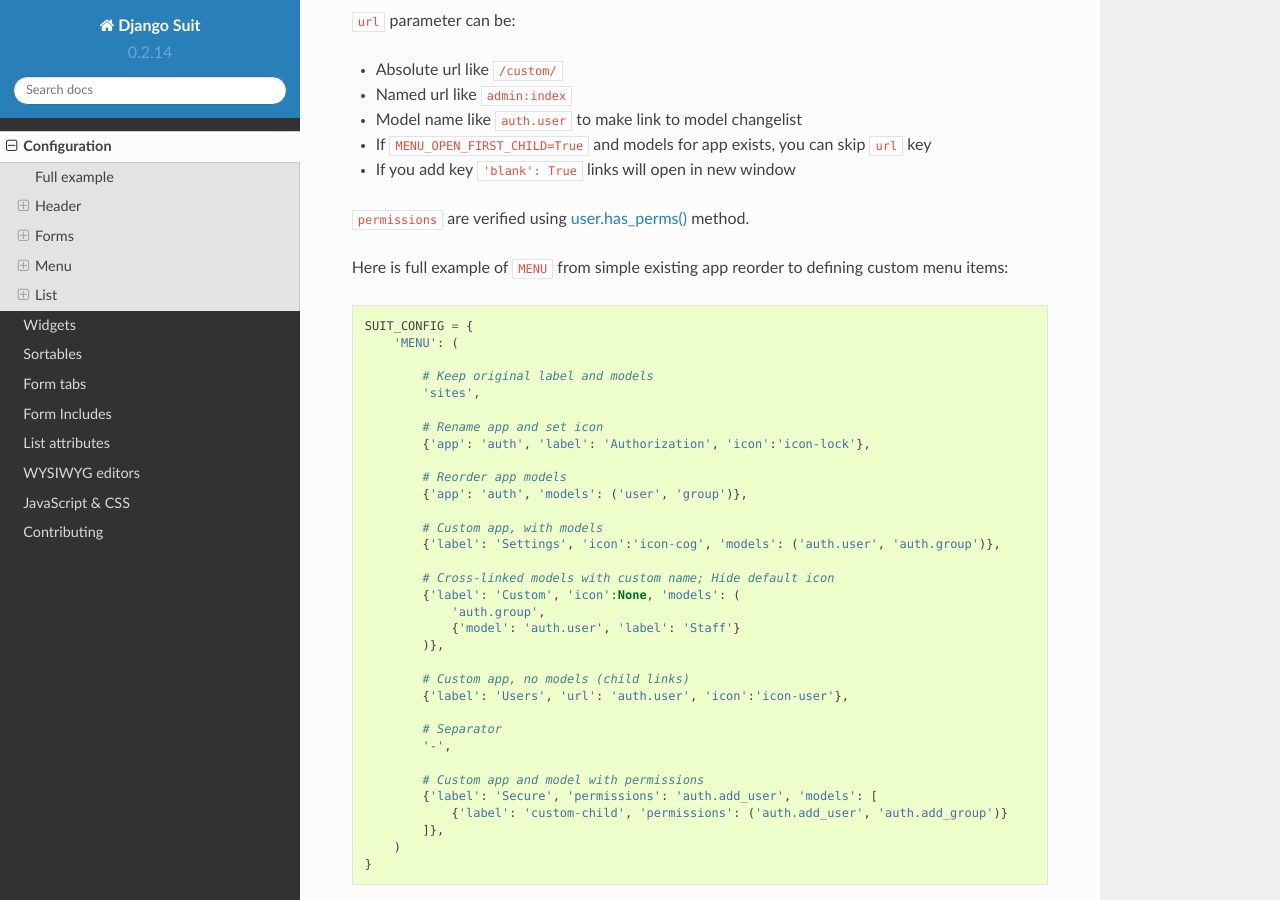
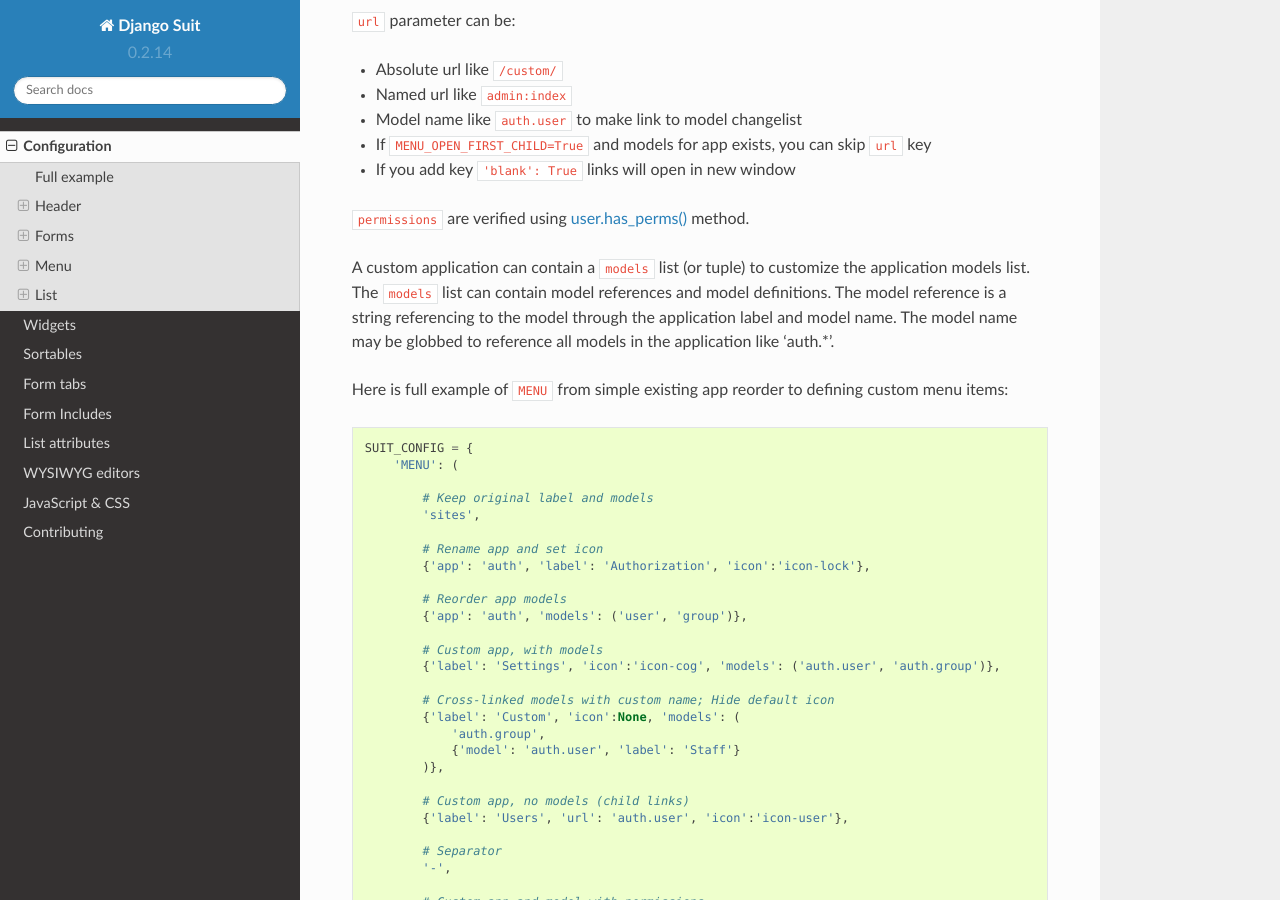
Before and after one commit to darklow/django-suit, a Sphinx documentation site: the page built from docs/configuration.rst, in a window 1280 px wide and 900 px high, scrolled down 3660 px. Built offline with Sphinx 7.4.7 and the Read the Docs theme 2.0.0, drawn with Linux system fonts in a browser that asks for light colours.

```diff
--- a/docs/configuration.rst
+++ b/docs/configuration.rst
@@ -175,6 +175,11 @@
 
 ``permissions`` are verified using `user.has_perms() <https://docs.djangoproject.com/en/dev/ref/contrib/auth/#django.contrib.auth.models.User.has_perm>`_ method.
 
+A custom application can contain a ``models`` list (or tuple) to customize the application models
+list. The ``models`` list can contain model references and model definitions. The model reference
+is a string referencing to the model through the application label and model name. The model
+name may be globbed to reference all models in the application like 'auth.*'.
+
 Here is full example of ``MENU`` from simple existing app reorder to defining custom menu items::
 
   SUIT_CONFIG = {
```
Also changed, not shown: 1 other file.
